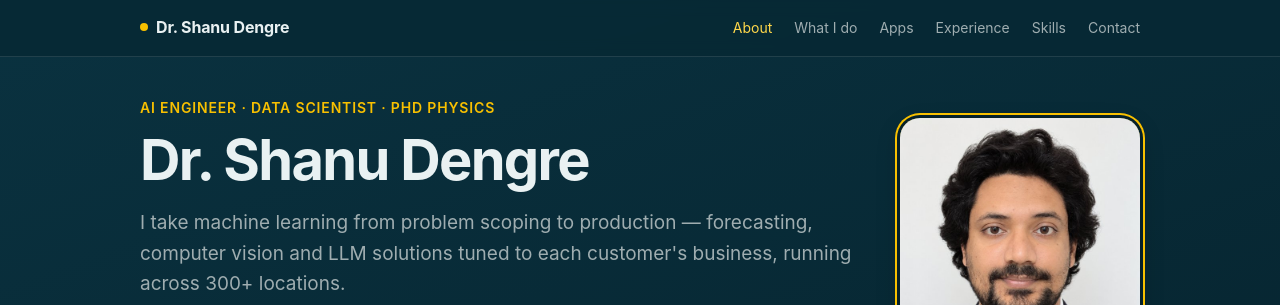
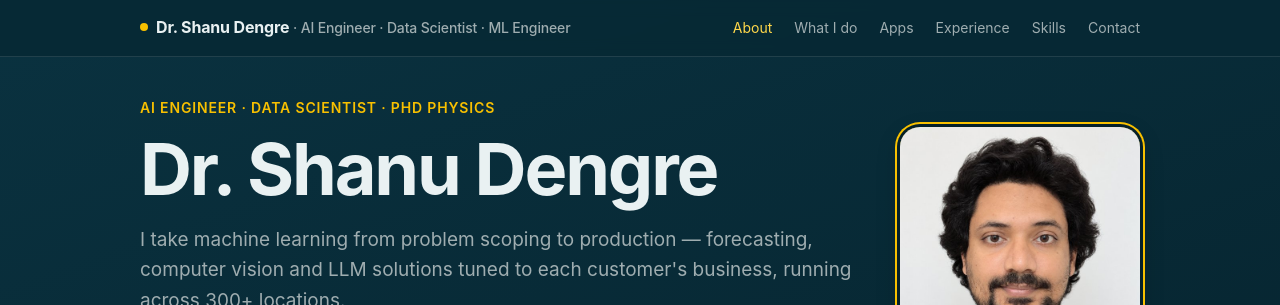
Before and after one commit to shanudengre82/shanudengre82.github.io, a plain HTML site: page index.html in a window 1280 px wide. Shown: the top 305 px of the page. Drawn offline with Linux system fonts and the light colour scheme.

Commit message:
Nav: show roles beside name; larger hero name
Co-Authored-By: Claude Sonnet 5.5 <noreply@anthropic.com>

```diff
--- a/index.html
+++ b/index.html
@@ -58,6 +58,7 @@
     nav .wrap { display: flex; align-items: center; justify-content: space-between; height: 56px; gap: 16px; }
     .brand { font-weight: 700; color: var(--text); letter-spacing: -.01em; white-space: nowrap; }
     .brand:hover { text-decoration: none; }
+    .brand-roles { font-weight: 500; color: var(--muted); font-size: 14px; }
     .links { display: flex; gap: 22px; font-size: 14px; overflow-x: auto; scrollbar-width: none; }
     .links::-webkit-scrollbar { display: none; }
     .links a { color: var(--muted); white-space: nowrap; }
@@ -68,7 +69,7 @@
     header.hero { padding: 40px 0 56px; }
     .hero-grid { display: grid; grid-template-columns: 1fr 240px; gap: 48px; align-items: center; }
     .eyebrow { color: var(--gold); font-weight: 600; font-size: 14px; letter-spacing: .06em; text-transform: uppercase; margin: 0 0 12px; }
-    h1 { font-size: clamp(36px, 6vw, 56px); line-height: 1.05; letter-spacing: -.03em; margin: 0 0 18px; }
+    h1 { font-size: clamp(44px, 8vw, 72px); line-height: 1.05; letter-spacing: -.03em; margin: 0 0 18px; }
     .lede { font-size: 19px; color: var(--muted); max-width: 40em; margin: 0 0 28px; }
     .photo { width: 240px; height: auto; aspect-ratio: 6/7; object-fit: cover; border-radius: 20px; box-shadow: 0 0 0 3px var(--bg-deep), 0 0 0 5px var(--gold), var(--shadow); }
     .actions { display: flex; flex-wrap: wrap; gap: 10px; margin-bottom: 22px; }
@@ -163,6 +164,9 @@
     .fc-note { margin-left: auto; font-style: italic; }
     @media (prefers-reduced-motion: reduce) { .fc-live { animation: none; } }
 
+    @media (max-width: 1000px) {
+      .brand-roles { display: none; }
+    }
     @media (max-width: 860px) {
       .stats { grid-template-columns: repeat(2, 1fr); }
     }
@@ -192,7 +196,7 @@
 
 <nav>
   <div class="wrap">
-    <a class="brand" href="#top">Dr. Shanu Dengre</a>
+    <a class="brand" href="#top">Dr. Shanu Dengre<span class="brand-roles"> · AI Engineer · Data Scientist · ML Engineer</span></a>
     <div class="links">
       <a href="#about">About</a>
       <a href="#work">What I do</a>
```
